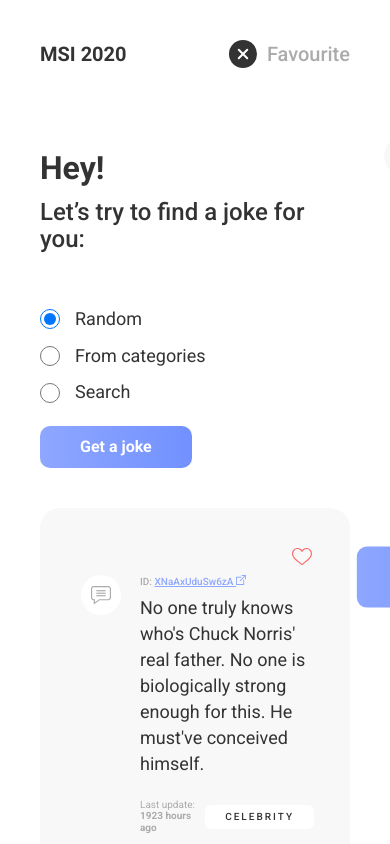
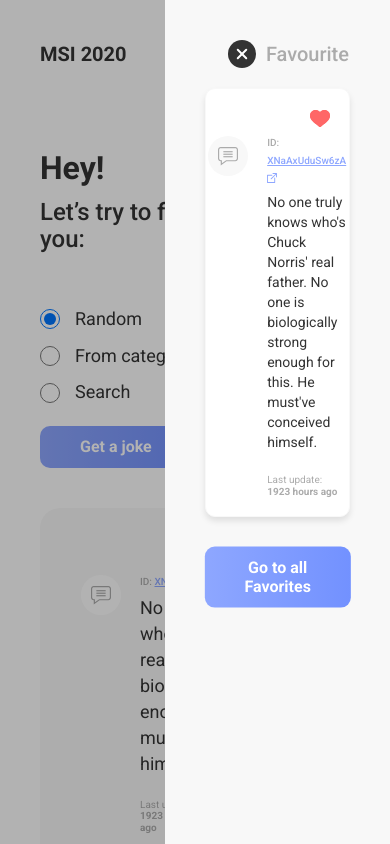
Before and after one commit to maksym-syniuk/Chuck-Jokes, an Angular app: page / in a window 390 px wide. Both pictures are taken after a click on the link "Favourite". Built offline with nearby package versions, Linux system fonts and the light colour scheme.

Commit message:
created sidebar for tablet screensize

```diff
--- a/src/app/app.component.html
+++ b/src/app/app.component.html
@@ -1,8 +1,9 @@
 <main class="main">
+  <div class="main__backdrop" *ngIf="showFavourite"></div>
   <div class="main__jokes">
     <app-jokes></app-jokes>
   </div>
-  <div class="main__favorite">
+  <div class="main__favourite" [ngClass]="{'main__favourite_shown': showFavourite}">
     <app-favourite></app-favourite>
   </div>
 </main>
--- a/src/app/app.component.scss
+++ b/src/app/app.component.scss
@@ -3,29 +3,54 @@
     justify-content: space-between;
     height: 100vh;
     max-height: 100vh;
+    overflow: hidden;
 
     &__jokes {
         width: 66.5%;
         background-color: #ffffff;
     }
 
-    &__favorite {
+    &__favourite {
         width: 33.5%;
+        transition: 0.3s;
         background-color: #f8f8f8;
+    }
+
+    &__backdrop {
+        transition: 0.5s;
+        position: absolute;
+        top: 0;
+        right: 0;
+        left: 0;
+        bottom: 0;
+        background: rgba(0, 0, 0, 0.3);
+        z-index: 90;
     }
 }
 
 @media (max-width: 1179px) {
     .main {
-        overflow: hidden;
+        position: relative;
+
         &__jokes {
             width: 100%;
         }
 
-        &__favorite {
+        &__favourite {
             transform: translateX(100%);
-            width: 0%;
-            // display: none;
+            transition: 0.5s;
+            position: absolute;
+            top: 0;
+            bottom: 0;
+            right: 0;
+            width: 57.6%;
+
+            &_shown {
+                transform: translateX(0);
+                left: 42.4%;
+                z-index: 100;
+                width: auto;
+            }
         }
     }
 }
--- a/src/app/app.component.ts
+++ b/src/app/app.component.ts
@@ -1,10 +1,23 @@
-import { Component } from '@angular/core';
+import { FavouriteDisplayService } from './services/favourite-display.service';
+import { Component, OnInit, OnDestroy } from '@angular/core';
+import { Subscription } from 'rxjs';
 
 @Component({
   selector: 'app-root',
   templateUrl: './app.component.html',
   styleUrls: ['./app.component.scss']
 })
-export class AppComponent {
-  // onToggleSidebar()
+export class AppComponent implements OnDestroy {
+  showFavourite: boolean;
+  subscription: Subscription = new Subscription();
+
+  constructor(private favouriteDisplayService: FavouriteDisplayService) {
+    this.subscription = this.favouriteDisplayService.showFavouriteChange.subscribe(value => {
+      this.showFavourite = value;
+    });
+  }
+
+  ngOnDestroy() {
+    this.subscription.unsubscribe();
+  }
 }
--- a/src/app/components/favourite/favourite.component.scss
+++ b/src/app/components/favourite/favourite.component.scss
@@ -16,3 +16,13 @@
         transform: translate(-50%, -50%);
     }
 }
+
+@media (max-width: 1179px) {
+    .favourite {
+        padding-top: 28px;
+
+        &__title {
+            display: none;
+        }
+    }
+}
--- a/src/app/components/jokes/joke-content/joke-content.component.scss
+++ b/src/app/components/jokes/joke-content/joke-content.component.scss
@@ -95,5 +95,12 @@
 @media (max-width: 1179px) {
     .joke__content_body {
         margin-right: 50px;
+        &_small {
+            font-size: 14px;
+        }
+    }
+    .joke_dark-theme {
+        border-radius: 10px;
+        padding: 43px 21px 19px 20px;
     }
 }
--- a/src/app/components/jokes/jokes.component.scss
+++ b/src/app/components/jokes/jokes.component.scss
@@ -87,6 +87,8 @@
 
 @media (max-width: 1179px) {
     .jokes {
+        position: relative;
+
         &__header {
             display: flex;
             justify-content: space-between;
@@ -100,12 +102,16 @@
         }
 
         &__burger-btn {
+            position: absolute;
+            top: 0;
+            right: 41px;
             display: block;
             display: flex;
             align-items: center;
             color: #ababab;
             font-weight: 500;
             font-size: 20px;
+            z-index: 200;
 
             span {
                 margin-right: 10px;
--- a/src/app/components/jokes/jokes.component.ts
+++ b/src/app/components/jokes/jokes.component.ts
@@ -1,4 +1,5 @@
-import { Component, OnInit, Output, EventEmitter } from '@angular/core';
+import { FavouriteDisplayService } from './../../services/favourite-display.service';
+import { Component, OnInit } from '@angular/core';
 
 @Component({
   selector: 'app-jokes',
@@ -7,14 +8,14 @@ import { Component, OnInit, Output, EventEmitter } from '@angular/core';
 })
 export class JokesComponent implements OnInit {
   showSidebar = false;
-  // @Output() toggleSidebar: EventEmitter<boolean> = new EventEmitter<boolean>();
 
-  constructor() { }
+  constructor(private favouriteDisplayService: FavouriteDisplayService) { }
+
   ngOnInit(): void {
   }
 
   onToggleSidebar() {
     this.showSidebar = !this.showSidebar;
-    // this.toggleSidebar.emit(this.showSidebar);
+    this.favouriteDisplayService.onToggleFavourite(this.showSidebar);
   }
 }
--- /dev/null
+++ b/src/app/services/favourite-display.service.ts
@@ -0,0 +1,22 @@
+import { Injectable } from '@angular/core';
+import { Subject } from 'rxjs';
+
+@Injectable({
+  providedIn: 'root'
+})
+export class FavouriteDisplayService {
+
+  showFavourite: boolean;
+  showFavouriteChange: Subject<boolean> = new Subject<boolean>();
+
+  onToggleFavourite(state: boolean) {
+    this.showFavouriteChange.next(state);
+    this.showFavourite = state;
+  }
+
+  getFavouriteState() {
+    return this.showFavourite;
+  }
+
+  constructor() { }
+}
```
